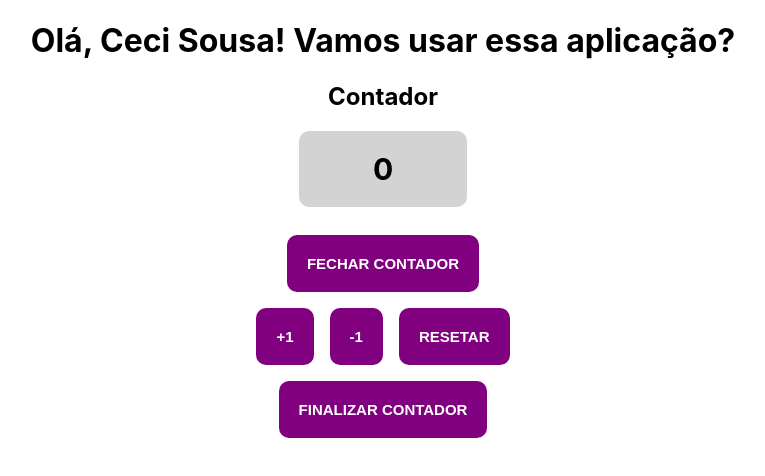
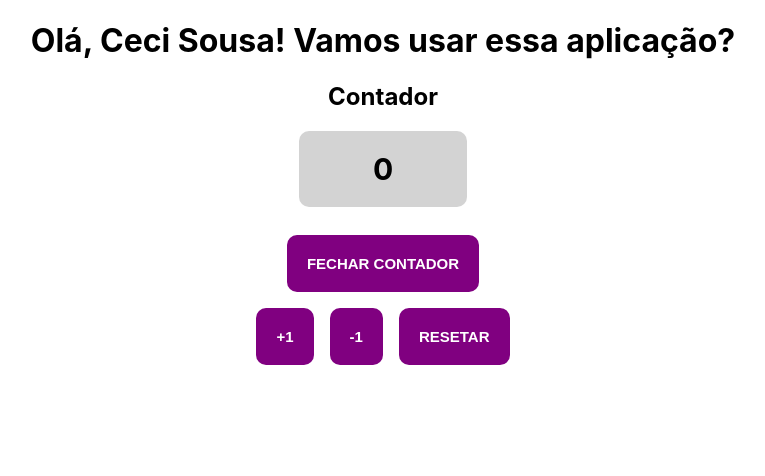
Before and after one commit to cecisousa/reprograma-react-I, a React (Create React App) app in the folder projeto-react-contador/: page / in a window 1280 px wide. Both pictures are taken after a click on the button "ABRIR CONTADOR". Shown: the top 476 px of the page, without its empty margins (257-1022 px from the left). Built offline with nearby package versions, Linux system fonts and the light colour scheme.

Commit message:
torna botao de congelar visivel apenas quando o contador está em uso

```diff
--- a/projeto-react-contador/src/App.js
+++ b/projeto-react-contador/src/App.js
@@ -51,7 +51,7 @@ class Contador extends React.Component {
   }
 
   finalizarContador = () => {
-    this.setState((prevState) => {
+    this.setState(() => {
       return {
         desabilitado: true
       }
@@ -86,9 +86,11 @@ class Contador extends React.Component {
             <button className="botao" disabled={this.state.desabilitado} onClick={this.adicionarUm}>+1</button>
             <button className="botao" disabled={this.state.desabilitado} onClick={this.subtrairUm}>-1</button>
             <button className="botao" disabled={this.state.desabilitado} onClick={this.resetarContador}>Resetar</button>
-            <div>
-              <button className="botao" onClick={this.finalizarContador}>Finalizar Contador</button>
-            </div>
+            {this.state.contador !== 0 && (
+              <div>
+                <button className="botao" onClick={this.finalizarContador}>Finalizar Contador</button>
+              </div>
+            )}
           </div>
         )}
       </div>
```
